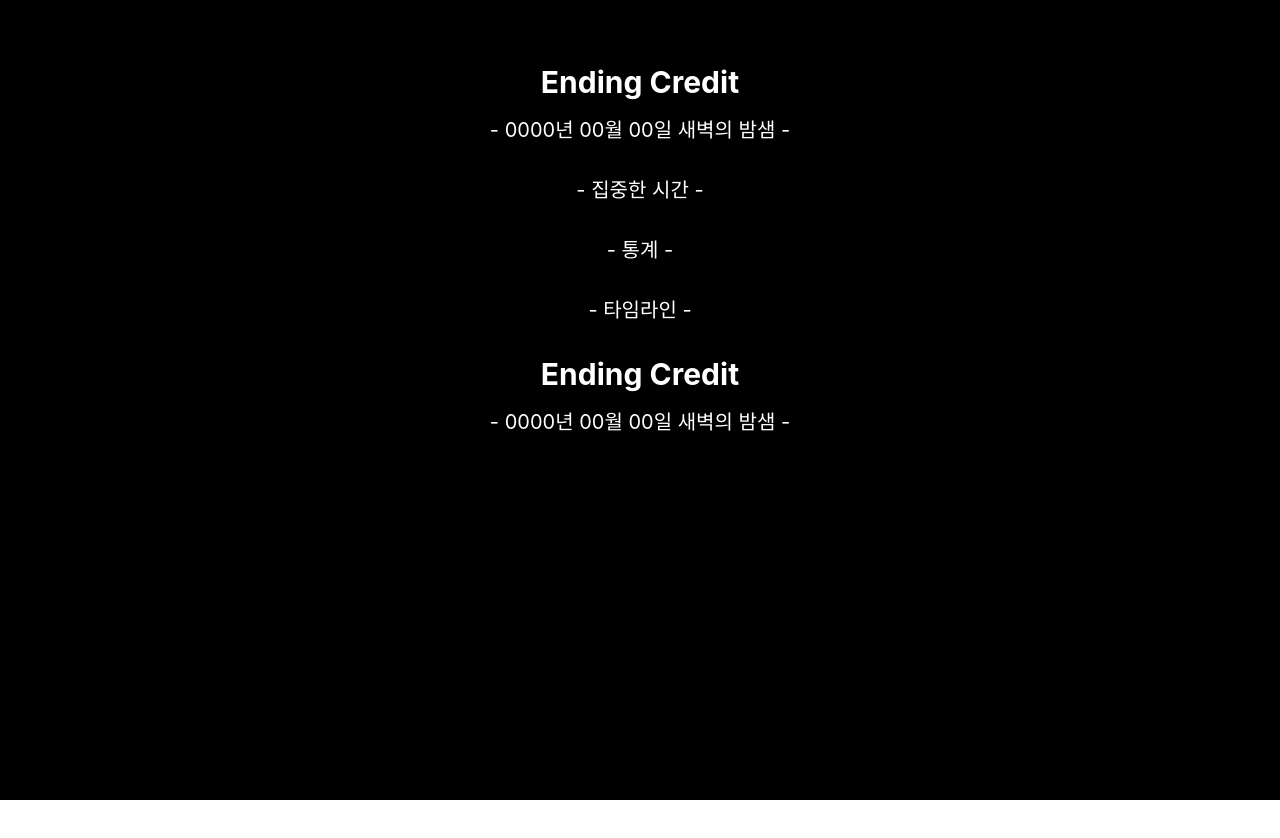
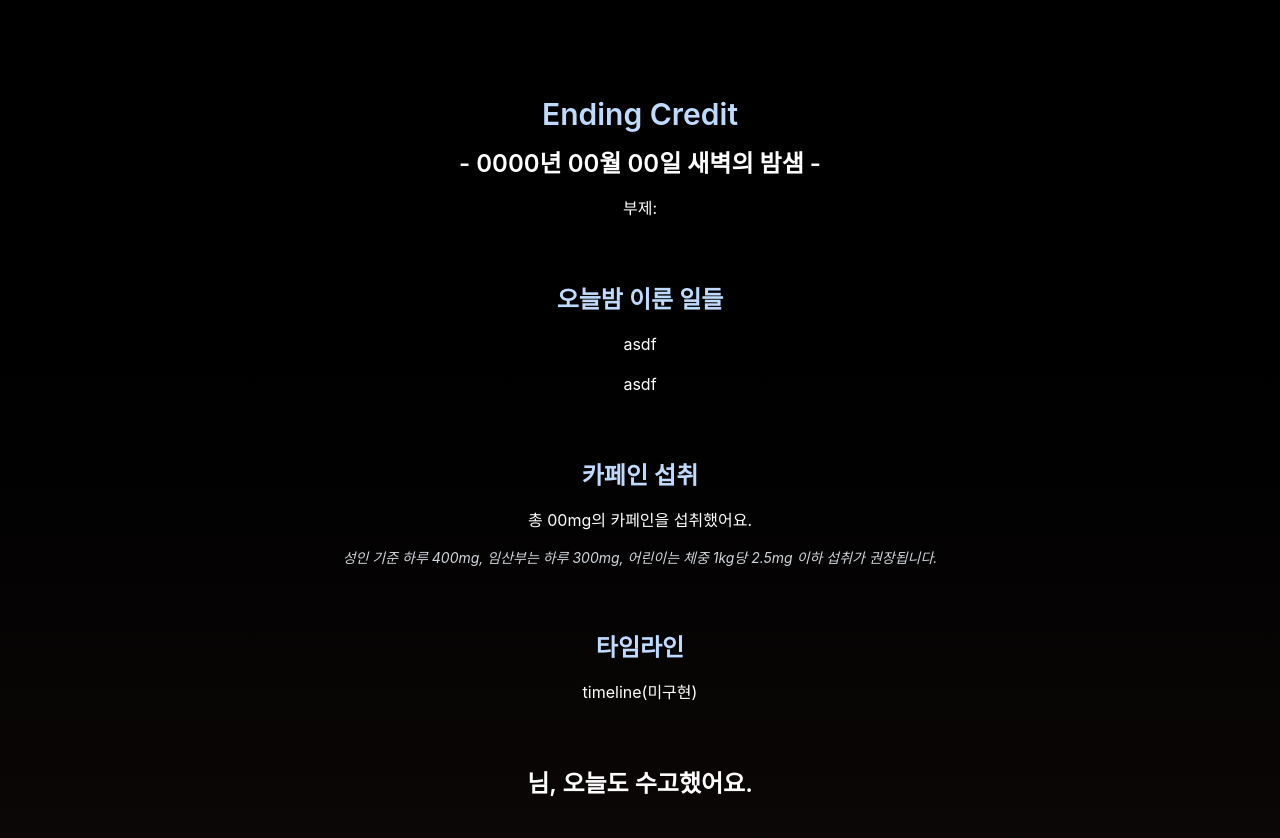
Before and after one commit to alexander050211/yellow-headed-blackbird-frontend, a React (Vite) app: page /credit in a window 1280 px wide. Shown: the top 838 px of the page. Before the commit the page ends 800 px from the top, so only its background shows below. Built offline with nearby package versions, Linux system fonts and the light colour scheme.

Commit message:
credit page skeleton

```diff
--- /dev/null
+++ b/src/components/timeline.tsx
@@ -0,0 +1,3 @@
+export function Timeline() {
+  return <div>timeline(미구현)</div>;
+}
--- a/src/functions/getDiaries.tsx
+++ b/src/functions/getDiaries.tsx
@@ -15,7 +15,7 @@ export async function getDiaries() {
         },
       }).then((res) => res.json());
 
-      console.log(resJson);
+      //console.log(resJson);
 
       return resJson;
     } catch (error) {
--- a/src/index.css
+++ b/src/index.css
@@ -1,4 +1,8 @@
 @import 'tailwindcss';
+
+::-webkit-scrollbar {
+  display: none;
+}
 
 div {
   @apply font-['Inter'];
@@ -9,11 +13,11 @@ button {
 }
 h1 {
   @apply font-['Inter'];
-  @apply text-3xl font-bold;
+  @apply text-3xl font-semibold;
 }
 h2 {
   @apply font-['Inter'];
-  @apply text-xl;
+  @apply text-2xl font-semibold;
 }
 
 .textInput {
--- a/src/pages/credit.tsx
+++ b/src/pages/credit.tsx
@@ -1,45 +1,95 @@
 import { useState, useEffect } from 'react';
 import { getDiaries } from '../functions/getDiaries';
+import { getUserInfo } from '../functions/getUserInfo';
+import { Timeline } from '../components/timeline';
 
 export default function Credit() {
   const [isLoading, setIsLoading] = useState(true);
   const [diaryId, setDiaryId] = useState(0);
-  const [diaryData, setDiaryData] = useState(null);
 
-  const [userInfo, setUserInfo] = useState(null);
+  const [diaryData, setDiaryData] = useState({
+    id: 0,
+    title: '',
+    description: '',
+    focus_time: {},
+    task_details: {},
+  });
+  const [userInfo, setUserInfo] = useState({
+    username: '',
+    nickname: '',
+    loggedin: false,
+  });
 
   useEffect(() => {
+    interface IDiary {
+      id: number;
+    }
     async function getDiaryData() {
-      const diaries = await getDiaries();
-      console.log(diaries);
+      try {
+        const diaries = (await getDiaries()).sort(
+          (a: IDiary, b: IDiary): number => b.id - a.id,
+        );
 
+        // 가장 최근의 Diary 데이터
+        setDiaryData(diaries[0]);
+        console.log(diaries[0]);
+      } catch {}
       setIsLoading(false);
     }
+
+    getUserInfo().then((data) => setUserInfo(data));
+    getDiaryData();
   }, []);
 
-  return (
-    <div className="bg-black min-w-screen min-h-screen text-white space-y-8 p-8 text-center">
-      <section className="space-y-4 mt-8">
-        <h1>Ending Credit</h1>
+  const EndingCreditPage = () => (
+    <div className="md:w-1/2 mx-auto space-y-16">
+      <section className="space-y-4">
+        <h1 className="text-blue-200">Ending Credit</h1>
         <h2>- 0000년 00월 00일 새벽의 밤샘 -</h2>
+        <div>부제: {diaryData.title}</div>
+        <div className="italic">{diaryData.description}</div>
       </section>
 
-      <section className="space-y-4 mt-8">
-        <h2>- 집중한 시간 -</h2>
+      <section className="space-y-4">
+        <h2 className="text-blue-200">오늘밤 이룬 일들</h2>
+        <div className="grid grid-cols-1 space-y-4">
+          <div>asdf</div>
+          <div>asdf</div>
+        </div>
       </section>
 
-      <section className="space-y-4 mt-8">
-        <h2>- 통계 -</h2>
+      <section className="space-y-4">
+        <h2 className="text-blue-200">카페인 섭취</h2>
+        <div>총 00mg의 카페인을 섭취했어요.</div>
+        <div className="text-gray-300 text-sm italic">
+          성인 기준 하루 400mg, 임산부는 하루 300mg, 어린이는 체중 1kg당 2.5mg
+          이하 섭취가 권장됩니다.
+        </div>
       </section>
 
-      <section className="space-y-4 mt-8">
-        <h2>- 타임라인 -</h2>
+      <section className="space-y-4">
+        <h2 className="text-blue-200">타임라인</h2>
+        <Timeline />
       </section>
 
-      <section className="space-y-4 mt-8">
-        <h1>Ending Credit</h1>
-        <h2>- 0000년 00월 00일 새벽의 밤샘 -</h2>
+      <section className="space-y-4">
+        <h2>{userInfo.nickname}님, 오늘도 수고했어요.</h2>
       </section>
     </div>
   );
+
+  return (
+    <div
+      className="min-w-screen min-h-screen text-white px-8 py-24 text-center
+       bg-gradient-to-b from-black to-[#0F0909]"
+    >
+      {isLoading ? (
+        <div>데이터 불러오는 중...</div>
+      ) : diaryData.id === 0 && userInfo.loggedin ? (
+        <div>데이터가 없습니다.</div>
+      ) : (
+        <EndingCreditPage />
+      )}
+    </div>
+  );
 }
```
